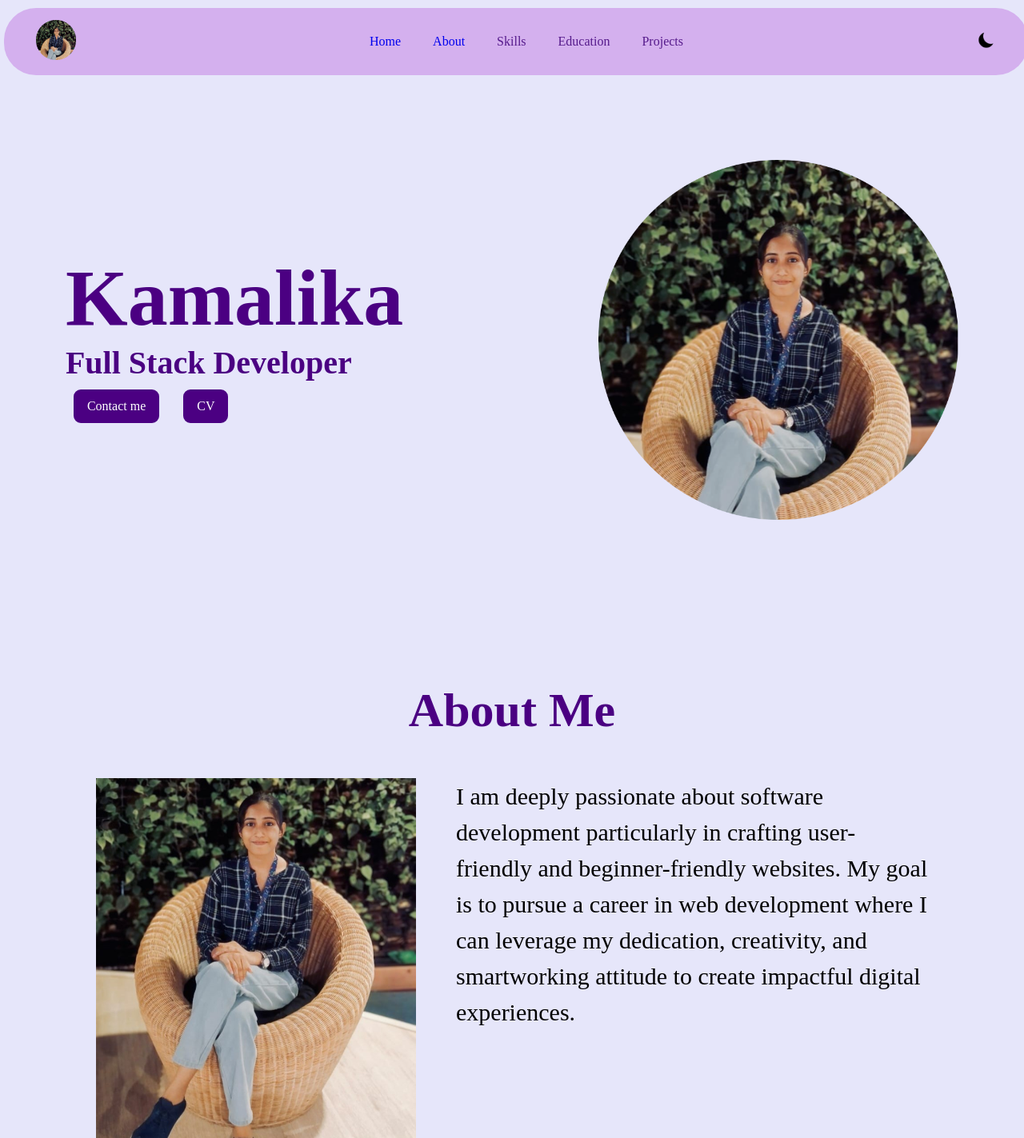
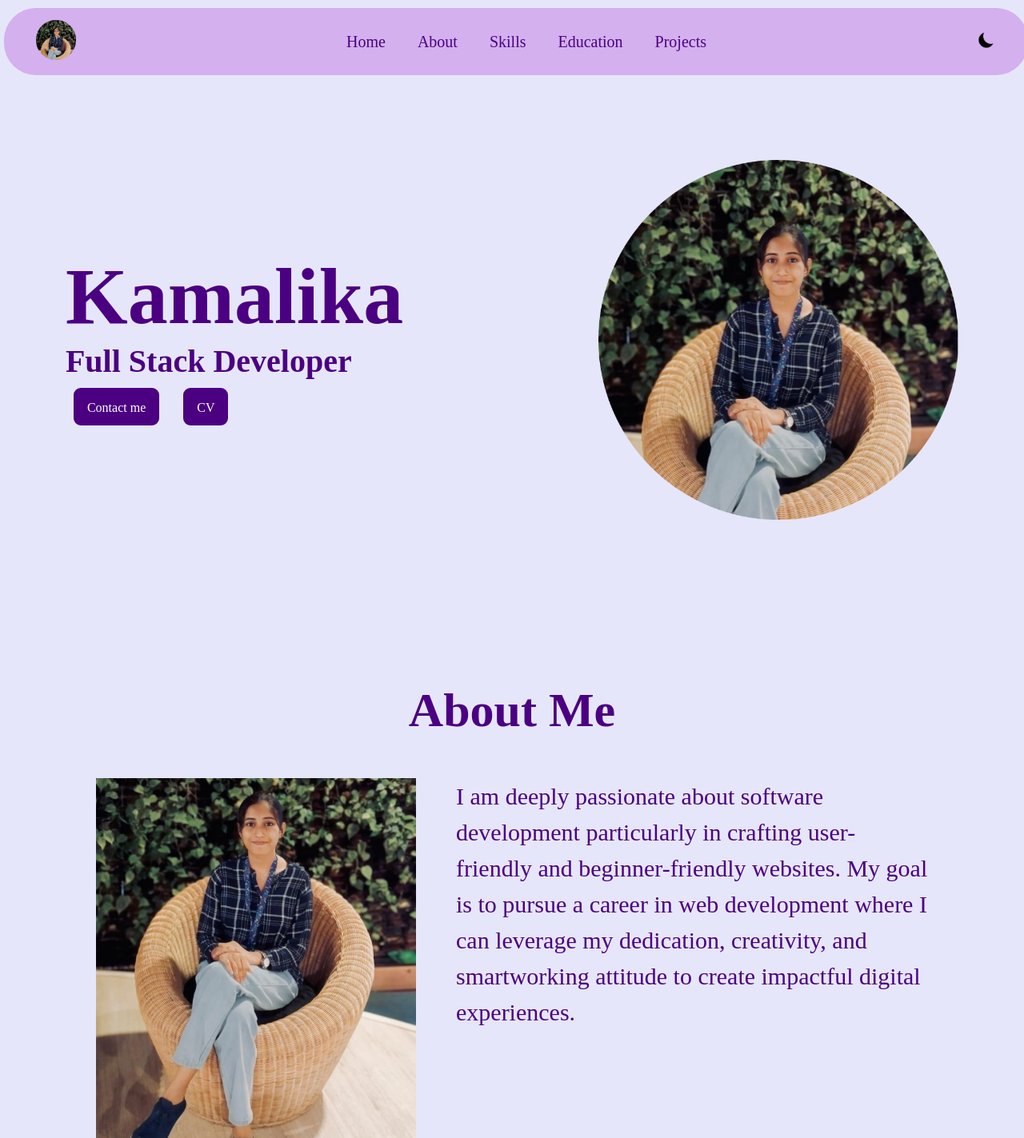
Before and after one commit to kamali-ka/portfolio-v2, a plain HTML site: page index.html in a window 1280 px wide. Shown: the whole page at 80% size. Drawn offline with Linux system fonts and the light colour scheme.

Commit message:
modiefied html classes and edited nav items in css

```diff
--- a/styles.css
+++ b/styles.css
@@ -26,13 +26,21 @@ body {
   padding: 15px 40px;
   border-radius: 40px;
   background-color: #d4b0ee;
-  color: #4b0082;
+
   display: flex;
   flex-direction: row;
   justify-content: space-between;
   align-items: center;
 }
+a{
+  color: #4b0082;
+  font-size: 20px;
 
+}
+nav a:hover{
+  color: #a359a0;
+  text-decoration: underline;
+}
 .toggle_img > img {
   width: 24px;
   height: 24px;
@@ -132,6 +140,7 @@ header > div > img {
 .content-div-about > .para-div > p {
   font-size: 30px;
   line-height: 1.5;
+  color: #4b0082;
 }
 .side-heading > h2 {
   font-size: 60px;
```
Also changed, not shown: index.html (+8 -8 lines).
